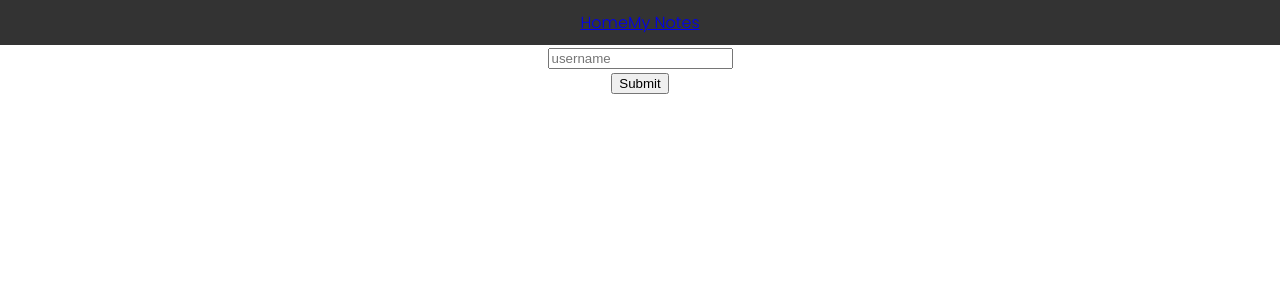
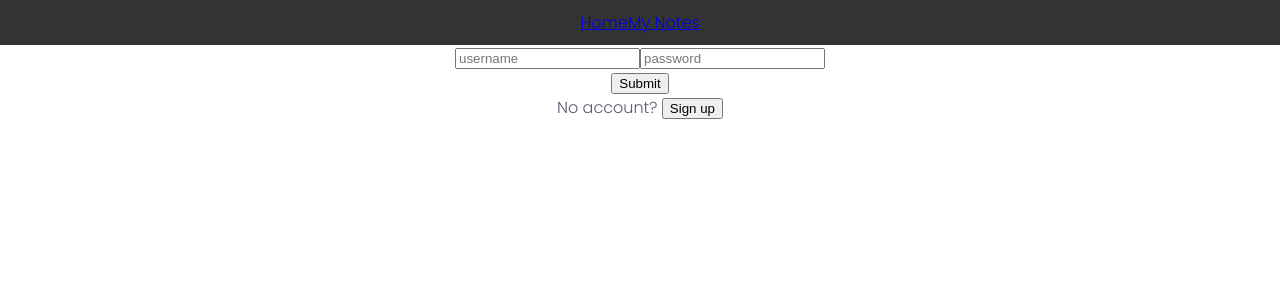
Before and after one commit to AleFin95/QuizWiz-Client, a React (Vite) app in the folder QuizWiz/: page /login in a window 1280 px wide. Shown: the top 300 px of the page. Built offline with nearby package versions, Linux system fonts and the light colour scheme.

Commit message:
set username and password

```diff
--- a/QuizWiz/src/pages/loginPage/index.jsx
+++ b/QuizWiz/src/pages/loginPage/index.jsx
@@ -18,13 +18,13 @@ const Login = () => {
     }
 
 
-
-
   return (
     <form onSubmit={handleSubmit}>
         <input type="text" onChange={handleInput} value={inputValue} placeholder='username' autoComplete="off"/>
+        <input type="password"  placeholder="password" autoComplete="off"></input>
         <br/>
         <input type="submit"/>
+        <p>No account? <button type = 'button' > Sign up</button></p>
     </form>
   )
 }
```
